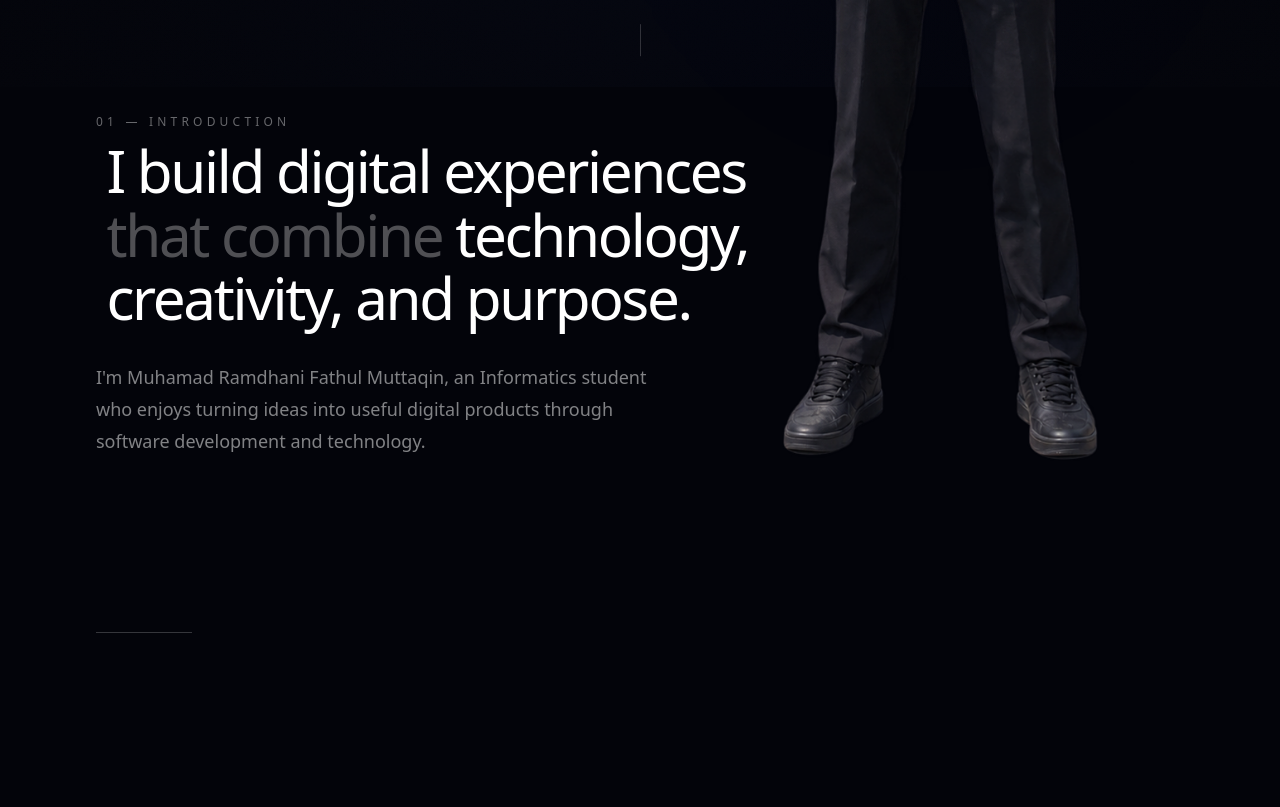
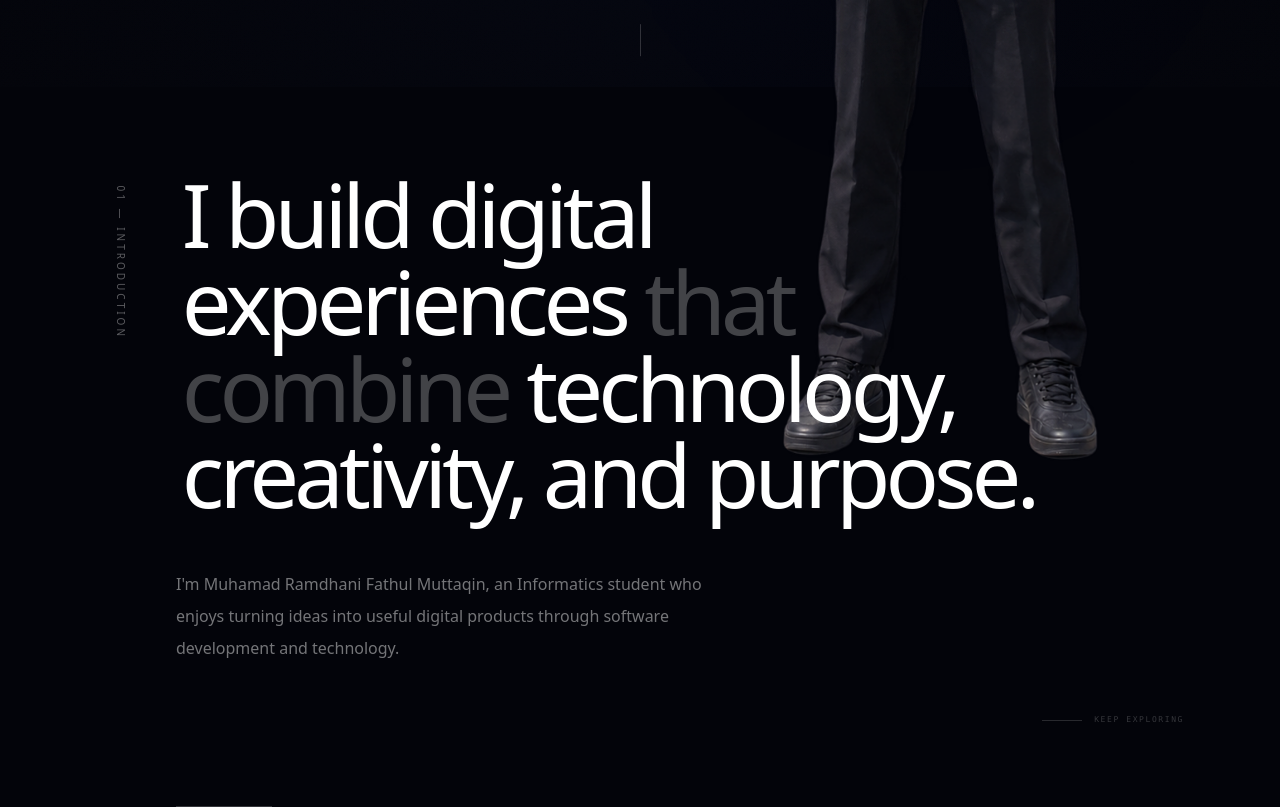
Before and after one commit to iddaann/portofolio, a Next.js app: page / in a window 1280 px wide. Shown: the part 713-1520 px from the top of the page. Built offline with nearby package versions, Linux system fonts and the light colour scheme.

Commit message:
Polish introduction typography and section rhythm

```diff
--- a/app/components/intro.tsx
+++ b/app/components/intro.tsx
@@ -1,11 +1,7 @@
 "use client";
 
 import { useRef } from "react";
-import {
-  motion,
-  useScroll,
-  useTransform,
-} from "motion/react";
+import { motion, useScroll, useTransform } from "motion/react";
 
 export default function Intro() {
   const ref = useRef<HTMLElement>(null);
@@ -15,166 +11,70 @@ export default function Intro() {
     offset: ["start end", "end start"],
   });
 
-  // Label bergerak lebih ringan
-  const labelY = useTransform(
-    scrollYProgress,
-    [0, 1],
-    [60, -60]
-  );
-
-  // Heading bergerak lebih jauh
-  const headingY = useTransform(
-    scrollYProgress,
-    [0, 1],
-    [100, -100]
-  );
-
-  // Description paling lambat → depth
-  const descY = useTransform(
-    scrollYProgress,
-    [0, 1],
-    [140, -140]
-  );
-
-  // Sedikit scale ketika section bergerak melewati viewport
-  const headingScale = useTransform(
-    scrollYProgress,
-    [0, 0.5, 1],
-    [0.94, 1, 0.96]
-  );
+  const labelY = useTransform(scrollYProgress, [0, 1], [45, -45]);
+  const headingY = useTransform(scrollYProgress, [0, 1], [70, -70]);
+  const descY = useTransform(scrollYProgress, [0, 1], [95, -95]);
+  const headingScale = useTransform(scrollYProgress, [0, 0.5, 1], [0.96, 1, 0.98]);
 
   return (
-    <section
-      ref={ref}
-      className="
-        relative
-        z-20
-        -mt-16
-        flex
-        min-h-[100vh]
-        items-center
-        px-6
-        py-24
-        md:-mt-24
-        md:px-16
-        md:py-32
-        lg:px-24
-      "
-    >
+    <section ref={ref} className="relative z-20 flex min-h-[92svh] items-center px-5 py-24 sm:px-6 sm:py-28 md:min-h-screen md:px-16 md:py-32 lg:px-24">
       <div className="mx-auto w-full max-w-6xl">
-
-        {/* SECTION LABEL */}
-        <motion.div
-          style={{ y: labelY }}
-          className="mb-8"
-        >
-          <span className="text-xs uppercase tracking-[0.35em] text-white/40">
+        <div className="grid gap-10 md:grid-cols-[48px_1fr] md:gap-8">
+          <motion.div style={{ y: labelY }} className="flex items-start md:justify-center">
+            <span className="text-[9px] uppercase tracking-[0.3em] text-white/35 [writing-mode:vertical-rl] md:text-[10px]">
               01 — Introduction
             </span>
           </motion.div>
 
-        {/* MAIN STATEMENT */}
+          <div>
             <motion.h2
-          style={{
-            y: headingY,
-            scale: headingScale,
-          }}
-          initial={{
-            opacity: 0,
-            y: 80,
-            filter: "blur(14px)",
-          }}
-          whileInView={{
-            opacity: 1,
-            y: 0,
-            filter: "blur(0px)",
-          }}
-          viewport={{
-            once: true,
-            amount: 0.25,
-          }}
-          transition={{
-            duration: 1.2,
-            ease: [0.22, 1, 0.36, 1],
-          }}
-          className="
-            max-w-3xl
-            text-left
-            text-3xl
-            font-medium
-            leading-[1.08]
-            tracking-[-0.04em]
-            text-white
-            sm:text-4xl
-            md:text-5xl
-            lg:text-6xl
-          "
+              style={{ y: headingY, scale: headingScale }}
+              initial={{ opacity: 0, y: 60, filter: "blur(12px)" }}
+              whileInView={{ opacity: 1, y: 0, filter: "blur(0px)" }}
+              viewport={{ once: true, amount: 0.25 }}
+              transition={{ duration: 1.05, ease: [0.22, 1, 0.36, 1] }}
+              className="max-w-4xl text-left text-[clamp(2.15rem,7vw,6rem)] font-medium leading-[0.98] tracking-[-0.055em] text-white"
             >
               I build digital experiences
-          <span className="text-white/30">
-            {" "}
-            that combine
-          </span>{" "}
+              <span className="text-white/25"> that combine</span>{" "}
               technology, creativity, and purpose.
             </motion.h2>
 
-        {/* DESCRIPTION */}
+            <div className="mt-12 grid gap-8 sm:mt-16 md:grid-cols-[1fr_auto] md:items-end md:gap-12">
               <motion.div
                 style={{ y: descY }}
-          initial={{
-            opacity: 0,
-            y: 50,
-          }}
-          whileInView={{
-            opacity: 1,
-            y: 0,
-          }}
-          viewport={{
-            once: true,
-            amount: 0.25,
-          }}
-          transition={{
-            duration: 1,
-            delay: 0.2,
-            ease: [0.22, 1, 0.36, 1],
-          }}
-          className="mt-14 max-w-xl text-left"
+                initial={{ opacity: 0, y: 35 }}
+                whileInView={{ opacity: 1, y: 0 }}
+                viewport={{ once: true, amount: 0.25 }}
+                transition={{ duration: 0.9, delay: 0.15, ease: [0.22, 1, 0.36, 1] }}
+                className="max-w-xl"
               >
-          <p className="text-base leading-8 text-white/50 md:text-lg">
-            I&apos;m Muhamad Ramdhani Fathul Muttaqin, an Informatics student
-            who enjoys turning ideas into useful digital products through
-            software development and technology.
+                <p className="text-sm leading-7 text-white/45 sm:text-base sm:leading-8">
+                  I&apos;m Muhamad Ramdhani Fathul Muttaqin, an Informatics student who enjoys turning ideas into useful digital products through software development and technology.
                 </p>
               </motion.div>
 
-        {/* SUBTLE CONTINUATION LINE */}
               <motion.div
-          initial={{
-            scaleX: 0,
-            opacity: 0,
-          }}
-          whileInView={{
-            scaleX: 1,
-            opacity: 1,
-          }}
-          viewport={{
-            once: true,
-            amount: 0.3,
-          }}
-          transition={{
-            duration: 1.2,
-            delay: 0.4,
-            ease: [0.22, 1, 0.36, 1],
-          }}
-          className="
-            mt-20
-            h-px
-            w-24
-            origin-left
-            bg-white/20
-          "
+                initial={{ opacity: 0, x: 20 }}
+                whileInView={{ opacity: 1, x: 0 }}
+                viewport={{ once: true, amount: 0.35 }}
+                transition={{ duration: 0.8, delay: 0.3 }}
+                className="hidden items-center gap-3 font-mono text-[8px] uppercase tracking-[0.2em] text-white/20 md:flex"
+              >
+                <span className="h-px w-10 bg-white/15" />
+                Keep exploring
+              </motion.div>
+            </div>
+
+            <motion.div
+              initial={{ scaleX: 0, opacity: 0 }}
+              whileInView={{ scaleX: 1, opacity: 1 }}
+              viewport={{ once: true, amount: 0.3 }}
+              transition={{ duration: 1.1, delay: 0.35, ease: [0.22, 1, 0.36, 1] }}
+              className="mt-16 h-px w-24 origin-left bg-white/20 sm:mt-20"
             />
-
+          </div>
+        </div>
       </div>
     </section>
   );
```
Lines whose indentation alone changed are shown as unchanged.
